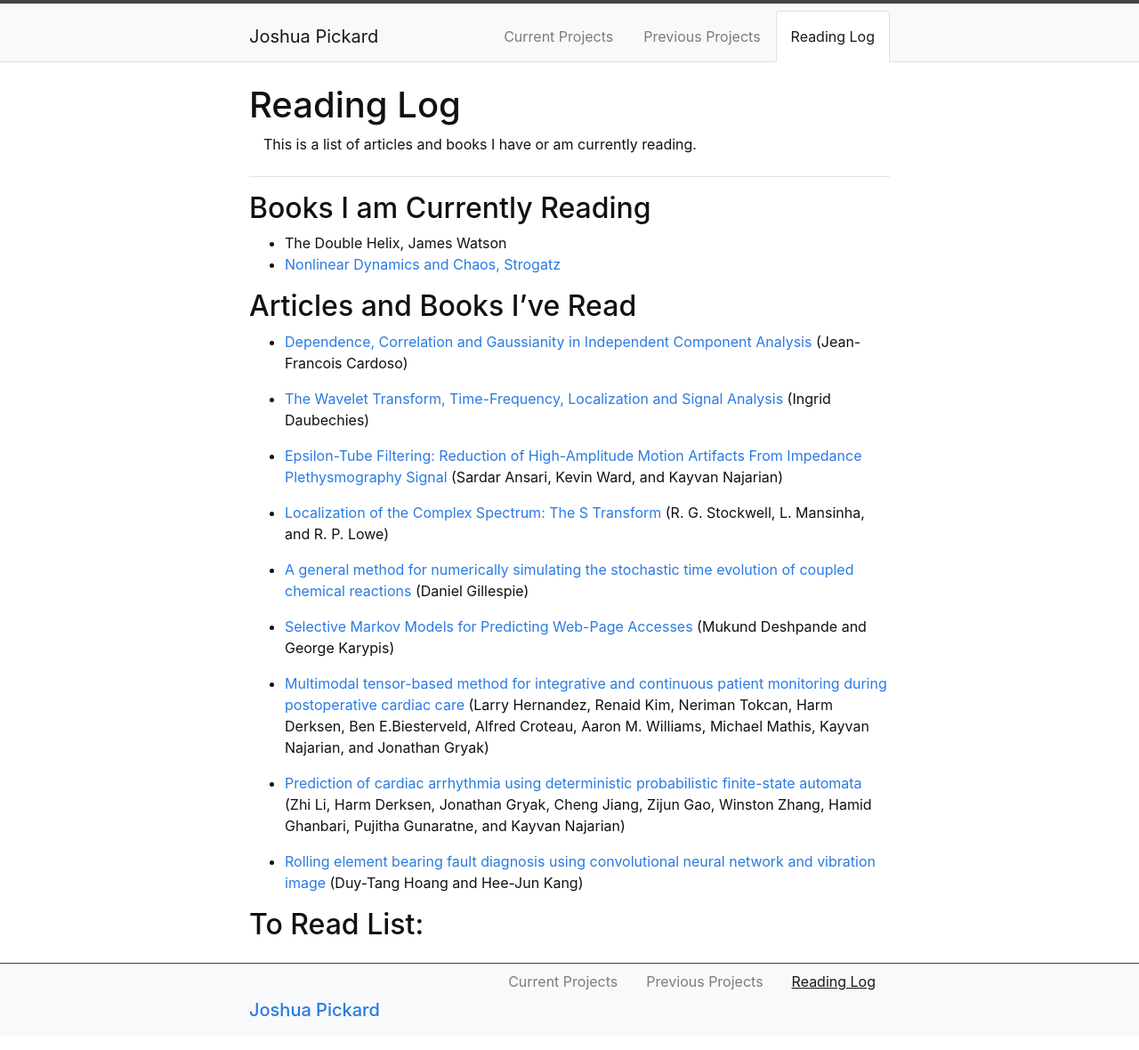
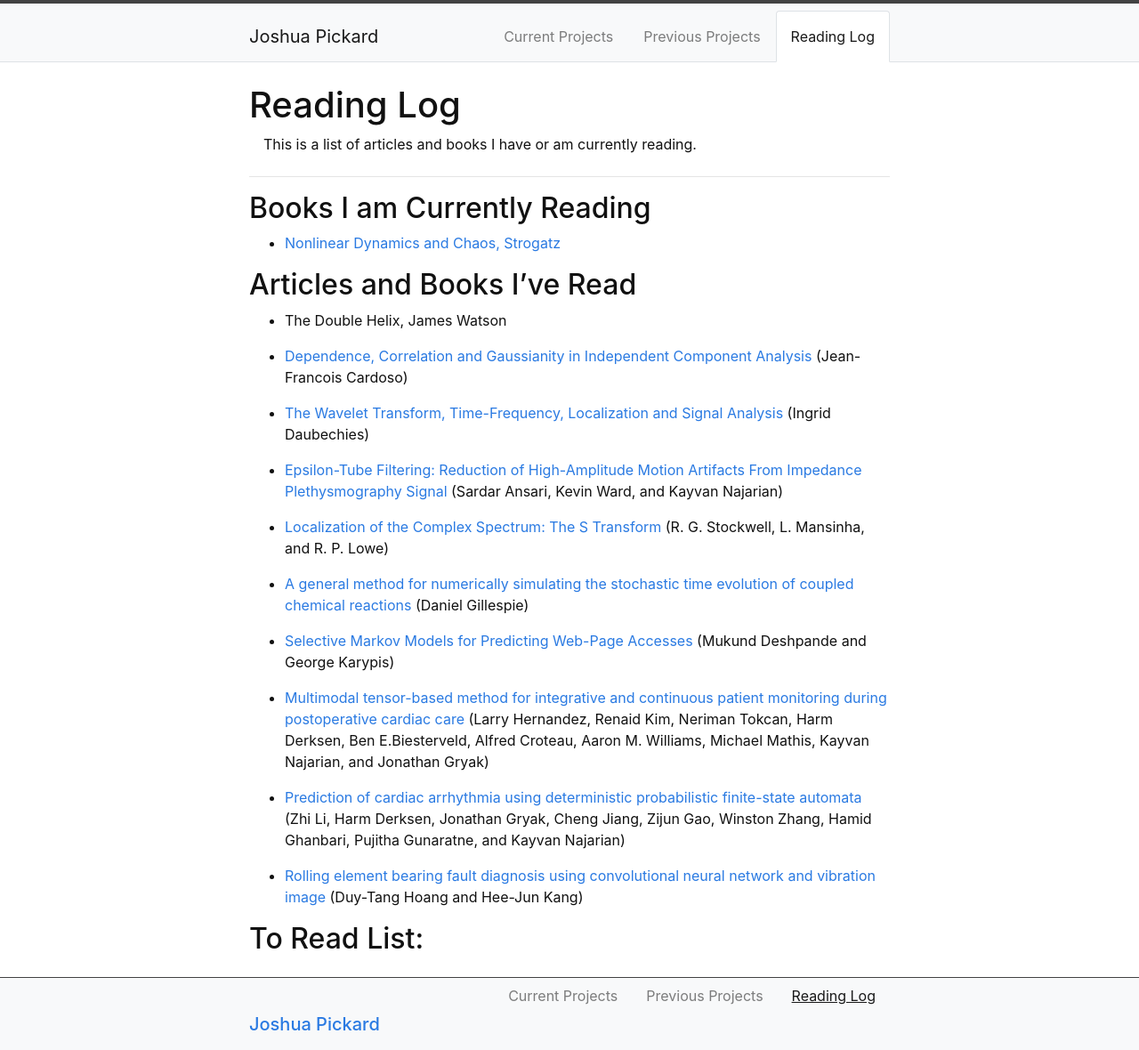
Before and after one commit to Jpickard1/jpickard1.github.io, a Jekyll site: the page built from content/3-Reading_Log.md, in a window 1280 px wide. Shown: the whole page at 89% size. Built offline with Jekyll 4.4.1, drawn with Linux system fonts in a browser that asks for light colours.

```diff
--- a/content/3-Reading_Log.md
+++ b/content/3-Reading_Log.md
@@ -6,10 +6,11 @@ description: >
 ---
 
 ## Books I am Currently Reading
-- The Double Helix, James Watson
 - <a href="https://www.biodyn.ro/course/literatura/Nonlinear_Dynamics_and_Chaos_2018_Steven_H._Strogatz.pdf">Nonlinear Dynamics and Chaos, Strogatz</a>
 
 ## Articles and Books I've Read
+
+- The Double Helix, James Watson
 
 - [Dependence, Correlation and Gaussianity in Independent Component Analysis](https://www.jmlr.org/papers/volume4/cardoso03a/cardoso03a.pdf) (Jean-Francois Cardoso)
 
```
